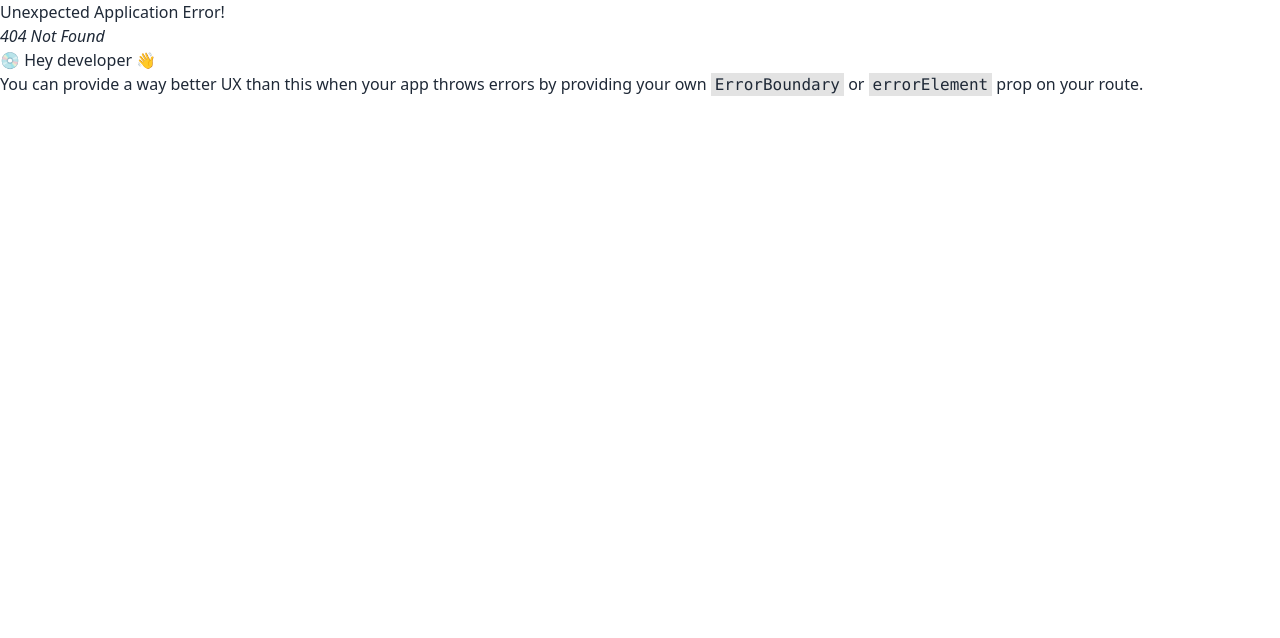
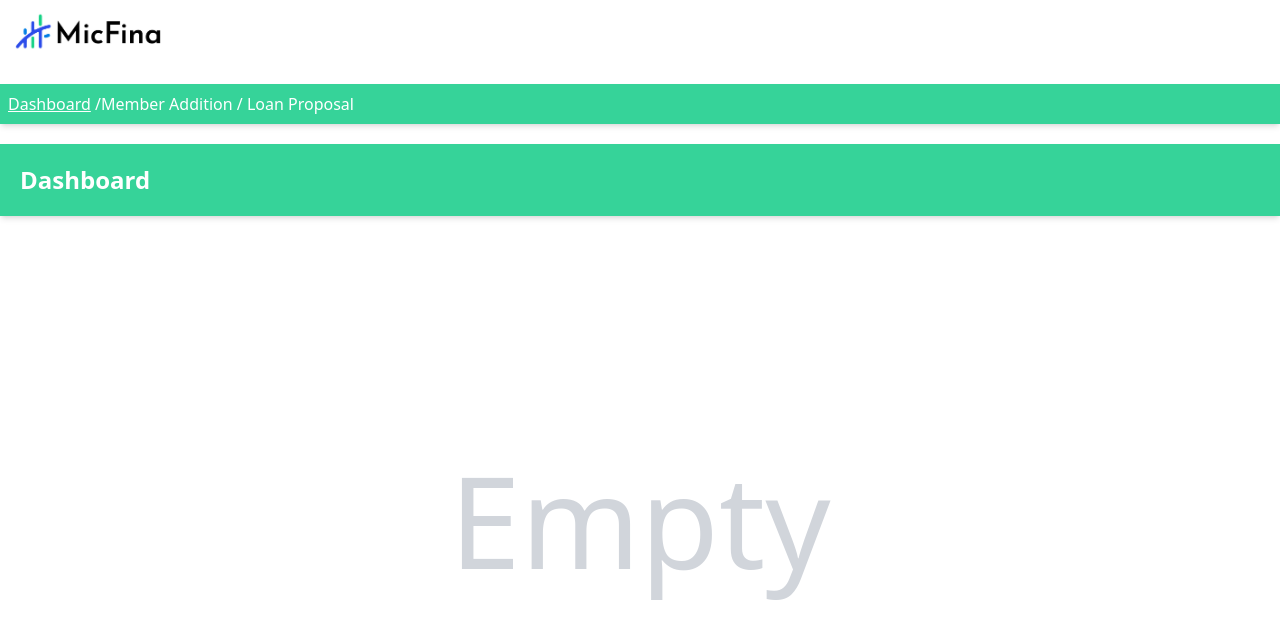
Before and after one commit to Raad05/gbanker-client, a React (Vite) app: page /branch-manager-panel in a window 1280 px wide. Before the commit this address had no page. Shown: the top 638 px of the page. Built offline with nearby package versions, Linux system fonts and the light colour scheme.

Commit message:
Area manager and Branch manager

```diff
--- a/package.json
+++ b/package.json
@@ -10,6 +10,7 @@
     "preview": "vite preview"
   },
   "dependencies": {
+    "axios": "^1.4.0",
     "react": "^18.2.0",
     "react-dom": "^18.2.0",
     "react-icons": "^4.10.1",
--- /dev/null
+++ b/src/Axios/axios.jsx
@@ -0,0 +1,7 @@
+import axios from "axios";
+
+const API = axios.create({
+  baseURL: "",
+});
+
+export default API;
--- a/src/Components/Dynamic/Dashboard/Dashboard.jsx
+++ b/src/Components/Dynamic/Dashboard/AreaManagerDashboard.jsx
@@ -1,16 +1,14 @@
 import { Link } from "react-router-dom";
 
-const Dashboard = () => {
+const AreaManagerDashboard = () => {
   return (
-    <div className="Dashboard container m-auto">
+    <div className="Area-manager-dashboard container m-auto">
       <div className="text-md my-5 bg-success p-2 text-white shadow-md">
         <p>
-          <Link to="/dashboard" className="link">
+          <Link to="/area-manager-panel" className="link">
             Dashboard
           </Link>{" "}
-          / <Link to="/member-addition">Member Addition</Link> /{" "}
-          <Link to="/member-approval">Member Approval</Link> /{" "}
-          <Link to="/loan-proposal">Loan Proposal</Link> /{" "}
+          /<Link to="/member-approval">Member Approval</Link> /{" "}
           <Link to="/loan-approval">Loan Approval</Link>
         </p>
       </div>
@@ -22,4 +20,4 @@ const Dashboard = () => {
   );
 };
 
-export default Dashboard;
+export default AreaManagerDashboard;
--- /dev/null
+++ b/src/Components/Dynamic/Dashboard/BranchManagerDashboard.jsx
@@ -0,0 +1,23 @@
+import { Link } from "react-router-dom";
+
+const BranchManagerDashboard = () => {
+  return (
+    <div className="Branch-manager-dashboard container m-auto">
+      <div className="text-md my-5 bg-success p-2 text-white shadow-md">
+        <p>
+          <Link to="/branch-manager-panel" className="link">
+            Dashboard
+          </Link>{" "}
+          /<Link to="/member-addition">Member Addition</Link> /{" "}
+          <Link to="/loan-proposal">Loan Proposal</Link>
+        </p>
+      </div>
+      <h3 className="text-2xl my-5 bg-success p-5 text-white font-bold shadow-md">
+        Dashboard
+      </h3>
+      <h1 className="text-9xl text-gray-300 text-center mt-60">Empty</h1>
+    </div>
+  );
+};
+
+export default BranchManagerDashboard;
--- a/src/Components/Dynamic/LoanApproval/LoanApproval.jsx
+++ b/src/Components/Dynamic/LoanApproval/LoanApproval.jsx
@@ -5,12 +5,8 @@ const LoanApproval = () => {
     <div className="Loan-approval m-auto">
       <div className="text-md my-5 bg-success p-2 text-white shadow-md">
         <p>
-          <Link to="/dashboard">Dashboard</Link> /{" "}
-          <Link to="/member-addition" className="link">
-            Member Addition
-          </Link>{" "}
-          / <Link to="/member-approval">Member Approval</Link> /{" "}
-          <Link to="/loan-proposal">Loan Proposal</Link> /{" "}
+          <Link to="/area-manager-panel">Dashboard</Link> /{" "}
+          <Link to="/member-approval">Member Approval</Link> /{" "}
           <Link to="/loan-approval" className="link">
             Loan Approval
           </Link>
--- a/src/Components/Dynamic/LoanProposal/LoanProposal.jsx
+++ b/src/Components/Dynamic/LoanProposal/LoanProposal.jsx
@@ -58,15 +58,11 @@ const LoanProposal = () => {
     <div className="Loan-proposal container m-auto">
       <div className="text-md my-5 bg-success p-2 text-white shadow-md">
         <p>
-          <Link to="/dashboard">Dashboard</Link> /{" "}
-          <Link to="/member-addition" className="link">
-            Member Addition
-          </Link>{" "}
-          / <Link to="/member-approval">Member Approval</Link> /{" "}
+          <Link to="/branch-manager-panel">Dashboard</Link> /{" "}
+          <Link to="/member-addition">Member Addition</Link> /
           <Link to="/loan-proposal" className="link">
             Loan Proposal
-          </Link>{" "}
-          / <Link to="/loan-approval">Loan Approval</Link>
+          </Link>
         </p>
       </div>
       <h3 className="text-2xl my-5 bg-success p-5 text-white font-bold shadow-md">
--- a/src/Components/Dynamic/Login/Login.jsx
+++ b/src/Components/Dynamic/Login/Login.jsx
@@ -2,8 +2,26 @@ import { Link } from "react-router-dom";
 import mfiLogo from "../../../assets/MicFina.jpg";
 import { FaUserAlt } from "react-icons/fa";
 import { MdPassword } from "react-icons/md";
+import { useState } from "react";
 
 const Login = () => {
+  const [data, setData] = useState({});
+
+  const login = (e) => {
+    e.preventDefault();
+    console.log(data);
+  };
+
+  const handleInput = (e) => {
+    const form = e.target;
+    const field = form.name;
+    const value = form.value;
+    const newData = { ...data };
+    newData[field] = value;
+
+    setData(newData);
+  };
+
   return (
     <form className="Login flex flex-col w-1/4 m-auto border border-gray-300 rounded px-10 py-5 shadow-md mt-40">
       <h3 className="font-bold text-2xl text-center my-5">Login</h3>
@@ -14,6 +32,7 @@ const Login = () => {
           size={20}
         ></FaUserAlt>
         <input
+          onBlur={handleInput}
           className="border rounded-r border-gray-200 my-1 p-2 w-full"
           type="email"
           name="email"
@@ -27,6 +46,7 @@ const Login = () => {
           size={20}
         ></MdPassword>
         <input
+          onBlur={handleInput}
           className="border rounded-r border-gray-200 my-1 p-2 w-full"
           type="password"
           name="password"
@@ -35,8 +55,16 @@ const Login = () => {
         />
       </div>
       <Link className="link my-5 text-center">Forgot password?</Link>
-      <button className="my-2 p-2 btn-success rounded text-white" type="submit">
-        <Link to="/dashboard">Login</Link>
+      <button
+        onClick={login}
+        className="my-2 p-2 btn-success rounded text-white"
+        type="submit"
+      >
+        {data.email === "yamin.raad6109@gmail.com" ? (
+          <Link to="/area-manager-panel">Login</Link>
+        ) : (
+          <Link to="/branch-manager-panel">Login</Link>
+        )}
       </button>
     </form>
   );
--- a/src/Components/Dynamic/MemberAddition/MemberAdddition.jsx
+++ b/src/Components/Dynamic/MemberAddition/MemberAdddition.jsx
@@ -42,13 +42,11 @@ const MemberAddition = () => {
     <div className="Member-addition container m-auto">
       <div className="text-md my-5 bg-success p-2 text-white shadow-md">
         <p>
-          <Link to="/dashboard">Dashboard</Link> /{" "}
+          <Link to="/branch-manager-panel">Dashboard</Link> /{" "}
           <Link to="/member-addition" className="link">
             Member Addition
           </Link>{" "}
-          / <Link to="/member-approval">Member Approval</Link> /{" "}
-          <Link to="/loan-proposal">Loan Proposal</Link> /{" "}
-          <Link to="/loan-approval">Loan Approval</Link>
+          /<Link to="/loan-proposal">Loan Proposal</Link>
         </p>
       </div>
       <h3 className="text-2xl my-5 bg-success p-5 text-white font-bold shadow-md">
--- a/src/Components/Dynamic/MemberApproval/MemberApproval.jsx
+++ b/src/Components/Dynamic/MemberApproval/MemberApproval.jsx
@@ -110,13 +110,11 @@ const MemberApproval = () => {
     <div className="Member-approval container m-auto overflow-x-auto">
       <div className="text-md my-5 bg-success p-2 text-white shadow-md">
         <p>
-          <Link to="/dashboard">Dashboard</Link> /{" "}
-          <Link to="/member-addition">Member Addition</Link> /{" "}
+          <Link to="/area-manager-panel">Dashboard</Link> /{" "}
           <Link to="/member-approval" className="link">
             Member Approval
           </Link>{" "}
-          / <Link to="/loan-proposal">Loan Proposal</Link> /{" "}
-          <Link to="/loan-approval">Loan Approval</Link>
+          /<Link to="/loan-approval">Loan Approval</Link>
         </p>
       </div>
       <h3 className="text-2xl my-5 bg-success p-5 text-white font-bold shadow-md">
```
Also changed, not shown: src/Routes/PublicRoute.jsx (+13 -3 lines), 1 other file (tests, documents, lock files or other folders).
